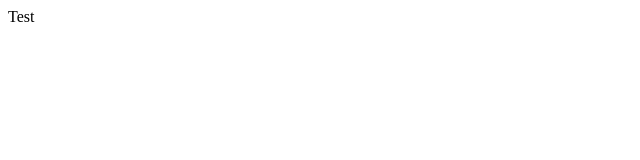
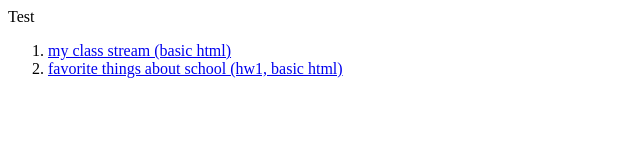
Before and after one commit to sahmedd123/WEBDesign1, a plain HTML site: page index.html in a window 1280 px wide. Shown: the whole page, without its empty margins (0-640 px from the left). Drawn offline with Linux system fonts and the light colour scheme.

Commit message:
adding a list of webpages

```diff
--- a/index.html
+++ b/index.html
@@ -2,5 +2,10 @@
 <html>
 <body>
     Test
+
+    <ol>
+        <li><a href="my_class_stream/">my class stream (basic html)</a> </li>
+        <li><a href="favorite _thing/">favorite things about school (hw1, basic html)</a>
+    </ol>
 </body>
 </html>
```
